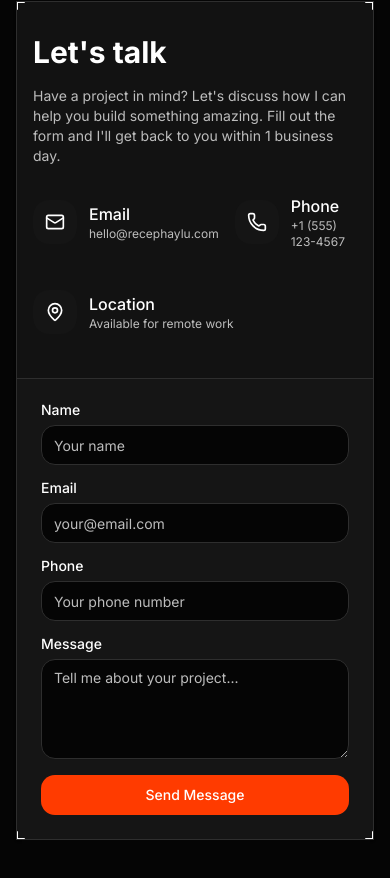
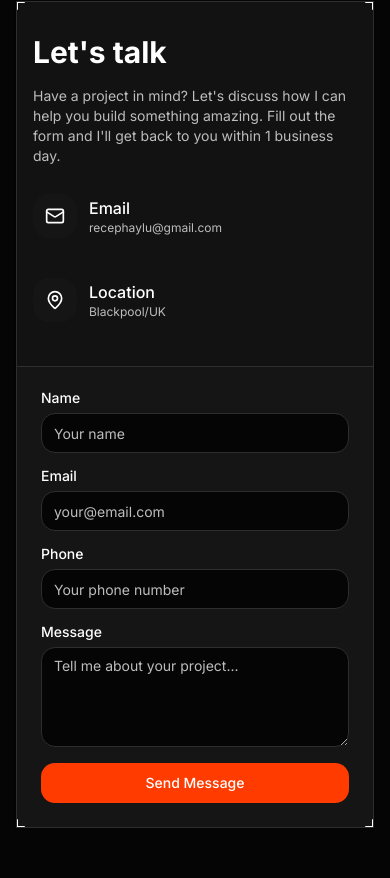
Before and after one commit to RecepFylde/portfolio-ai-agency, a React (Vite) app: page / in a window 390 px wide. Shown: the part 1951-2829 px from the top of the page. Built offline with nearby package versions, Linux system fonts and the light colour scheme.

Commit message:
Update contact info (email & location) and remove phone

```diff
--- a/src/App.tsx
+++ b/src/App.tsx
@@ -1,4 +1,4 @@
-import { Mail, MoveDownRight, MailIcon, PhoneIcon, MapPinIcon } from "lucide-react";
+import { MoveDownRight, MailIcon, MapPinIcon } from "lucide-react";
 import { StaggerTestimonials } from "@/components/ui/stagger-testimonials";
 import { ContactCard } from "@/components/ui/contact-card";
 import { Input } from "@/components/ui/input";
@@ -162,17 +162,12 @@ function App() {
                 {
                   icon: MailIcon,
                   label: "Email",
-                  value: "hello@recephaylu.com",
-                },
-                {
-                  icon: PhoneIcon,
-                  label: "Phone",
-                  value: "+1 (555) 123-4567",
+                  value: "recephaylu@gmail.com",
                 },
                 {
                   icon: MapPinIcon,
                   label: "Location",
-                  value: "Available for remote work",
+                  value: "Blackpool/UK",
                   className: "col-span-2 md:col-span-1",
                 },
               ]}
```
